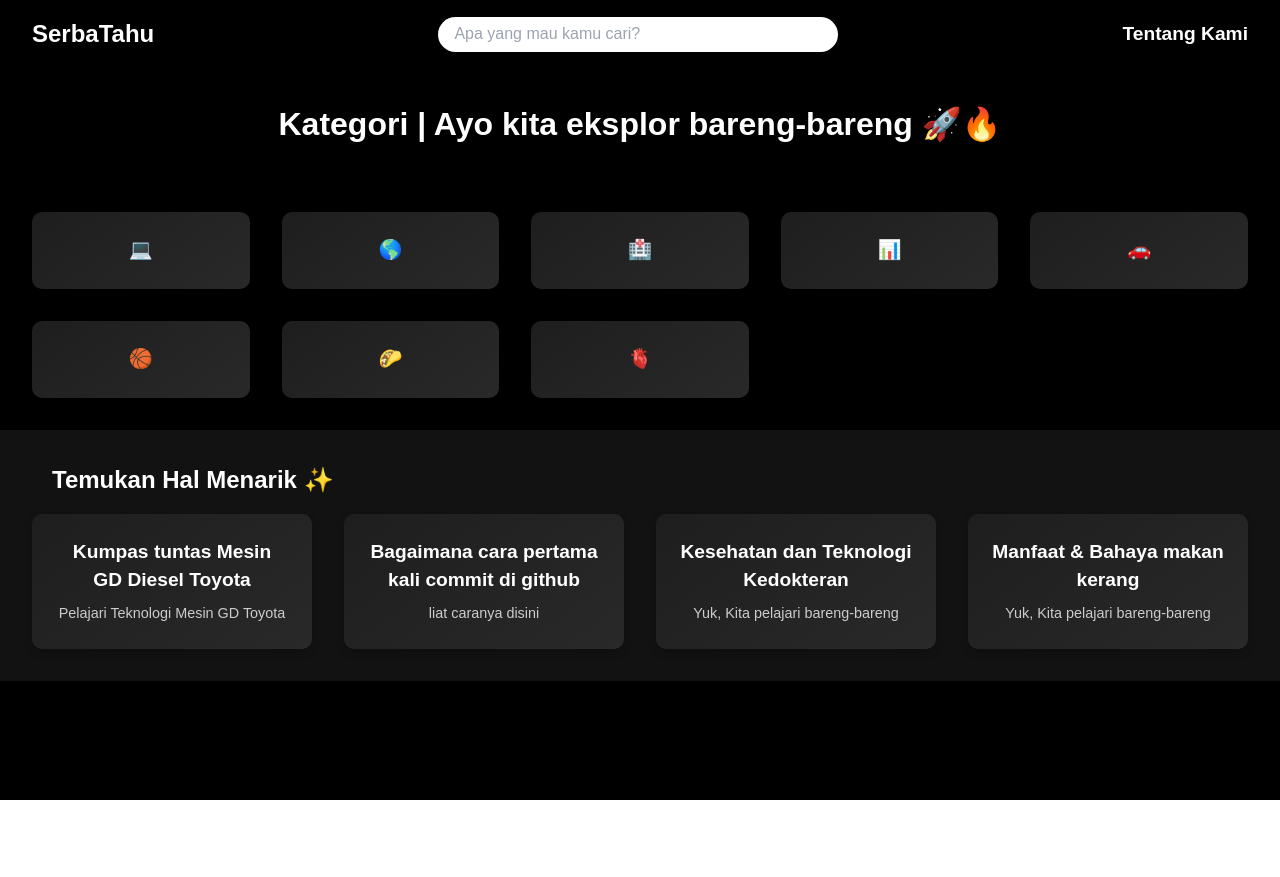
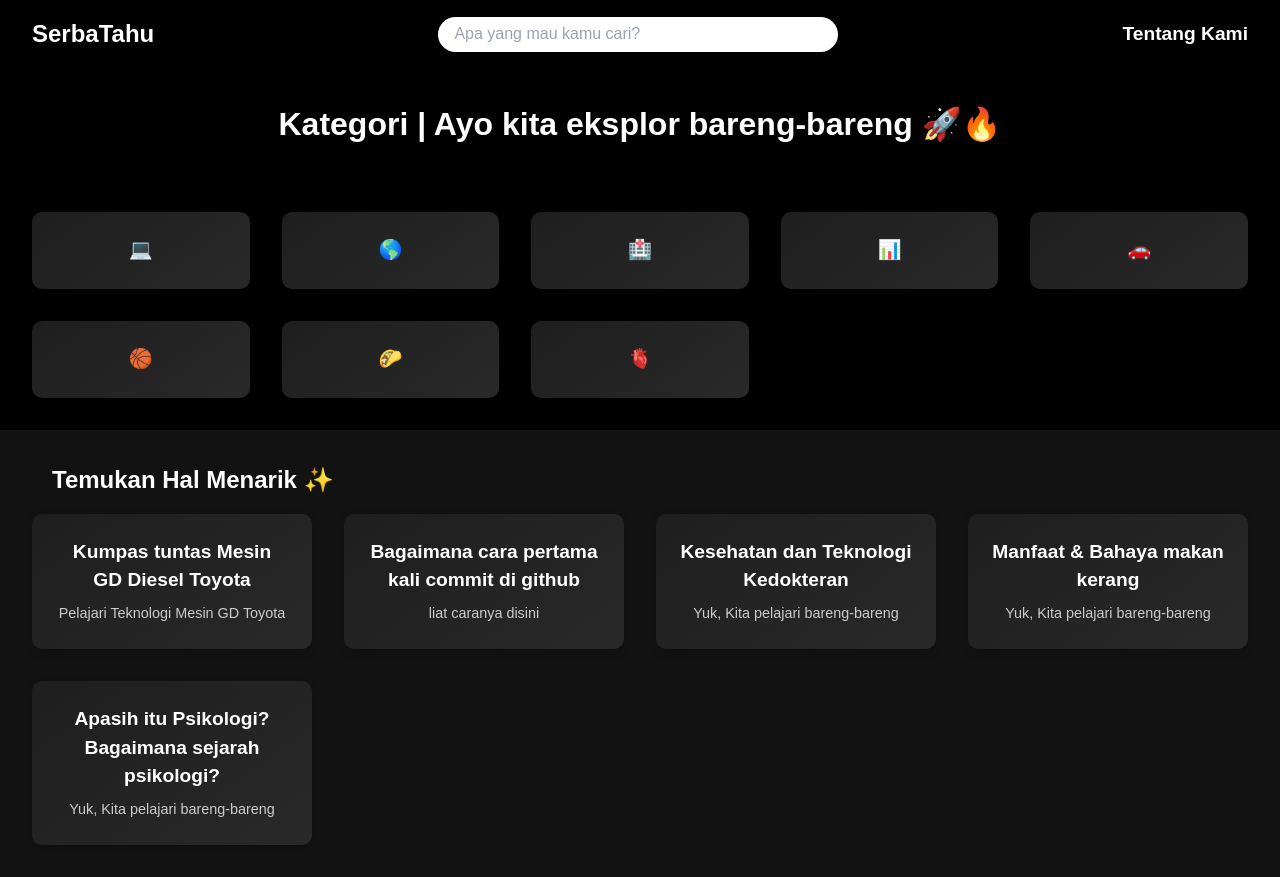
Before and after one commit to IndoNusaCorp/SerbaTahu.id, a Next.js app: page / in a window 1280 px wide. Before the commit the page ends 800 px from the top, so only its background shows below. Built offline with nearby package versions, Linux system fonts and the light colour scheme.

Commit message:
Update page.tsx

```diff
--- a/src/app/page.tsx
+++ b/src/app/page.tsx
@@ -31,6 +31,11 @@ export default function Home() {
       title: "Manfaat & Bahaya makan kerang",
       description: "Yuk, Kita pelajari bareng-bareng",
       href: "/kesehatan/manfaat-dan-bahaya-makan-kerang",
+    },
+    {
+      title: "Apasih itu Psikologi? Bagaimana sejarah psikologi?",
+      description: "Yuk, Kita pelajari bareng-bareng",
+      href: "/psychology/arti-psikologi",
     },
   ];
 
```
